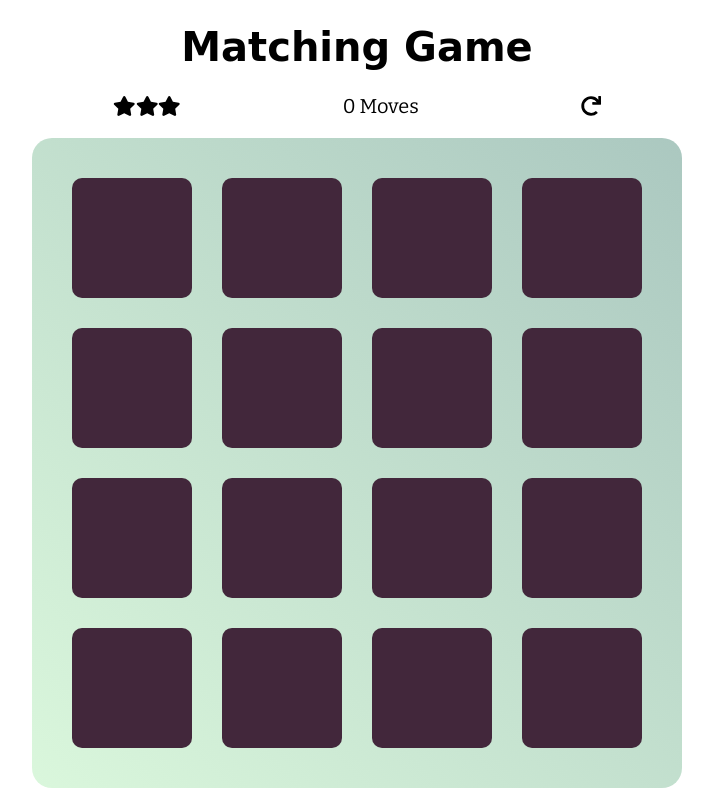
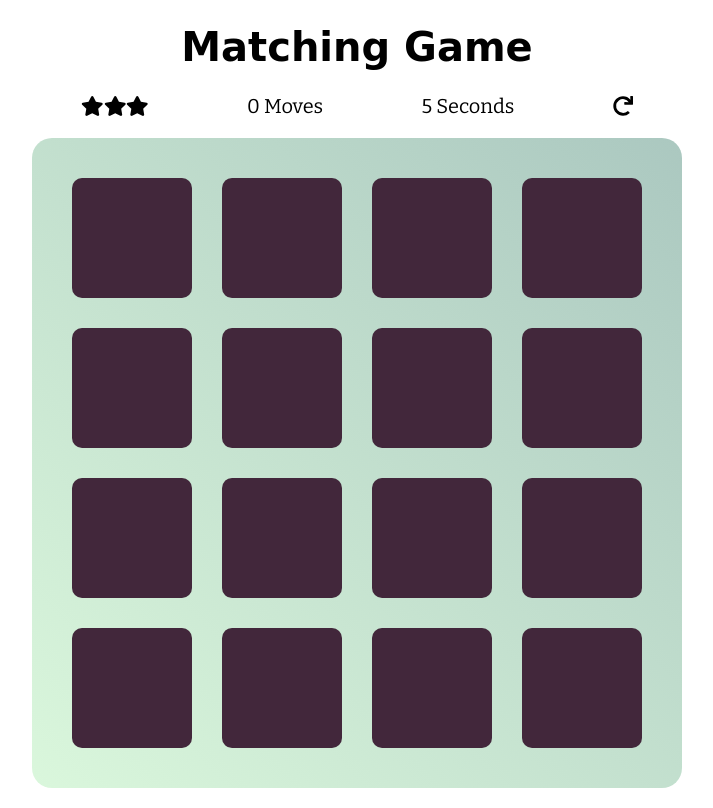
Before and after one commit to MoHassn/memory-game, a plain HTML site: page index.html in a window 1280 px wide. Shown: the whole page, without its empty margins (283-996 px from the left). Drawn offline with nearby package versions, Linux system fonts and the light colour scheme; a web font is replaced by a local one.

Commit message:
Add timer to the game

```diff
--- a/index.html
+++ b/index.html
@@ -20,6 +20,7 @@
                 <li class="a-star"><i class="fa fa-star"></i></li>
             </ul>
             <p><span class="moves">0</span> Moves</p>
+            <p><span class="time">0</span> Seconds</p>
             <div class="restart">
                 <i class="fas fa-redo"></i>
             </div>
--- a/js/main.js
+++ b/js/main.js
@@ -2,6 +2,10 @@
 let cards = document.querySelectorAll('.card');
 
 const board = document.querySelector('.board');
+
+// This is for the timer to know if the game is running or not
+
+let playing = false;
 
 //Create the shuffling function
 function shuffle (arr) {
@@ -35,7 +39,7 @@ function updateCards(cards) {
     board.appendChild(NEW_CARDS);
     //update the cards list with the new shuffled cards.
     cards = document.querySelectorAll('.card');
-
+    playing = true;
 }
 
 // To update the cards with shuffeled ones at the begining.
@@ -123,7 +127,21 @@ function restart () {
     // Reset the moves counter
     moves = 0;
     document.querySelector('.moves').innerText = moves;
+
+    // Reset the timer
+    seconds = 0;
+    document.querySelector('.time').innerText = seconds;
 }
 
 // Add event listener to the restart button
 document.querySelector('.restart').addEventListener('click', restart);
+
+let seconds = 0;
+function setTime () {
+    if (playing) {
+        seconds ++;
+        document.querySelector('.time').innerText = seconds;
+    }
+}
+
+setInterval(setTime, 1000);
```
